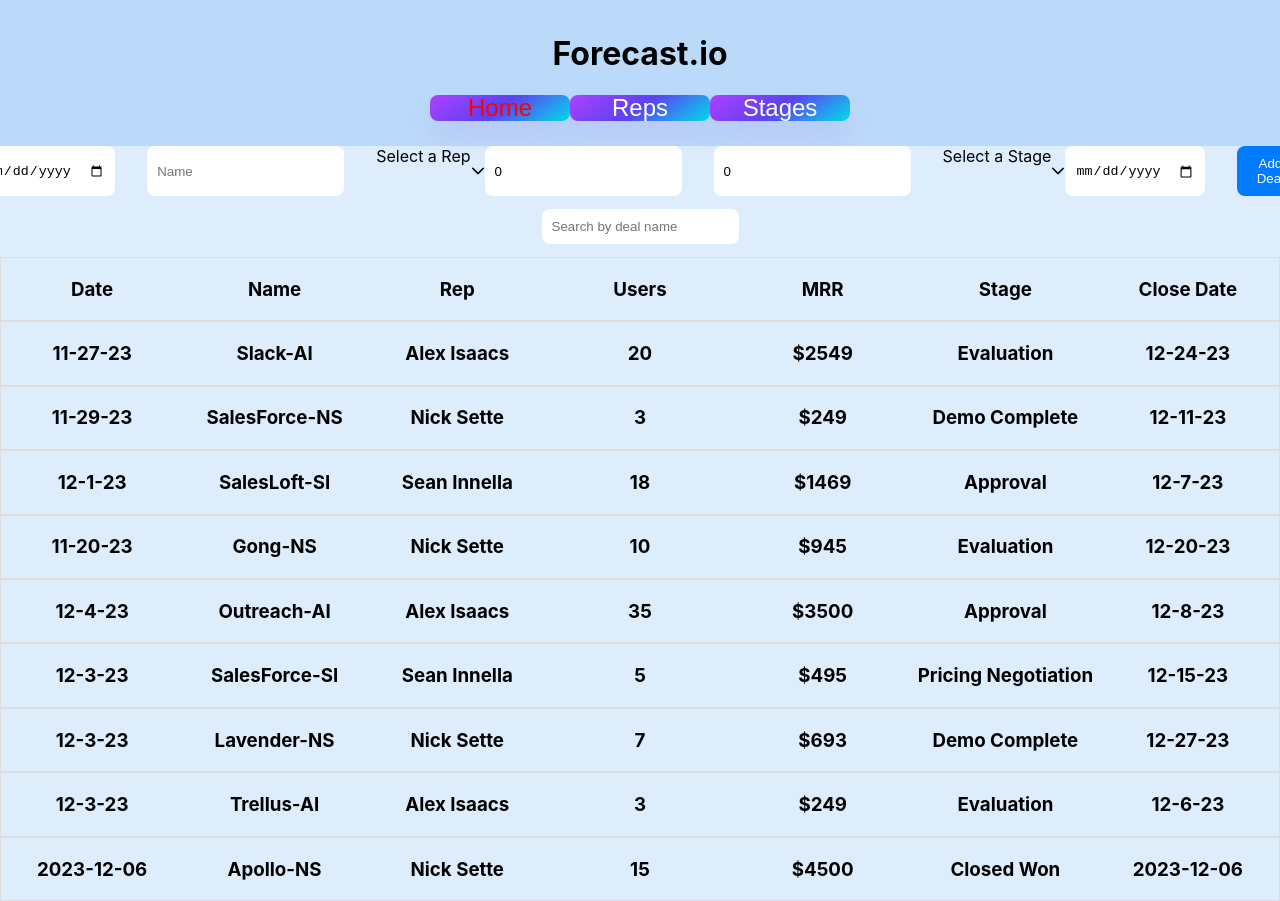
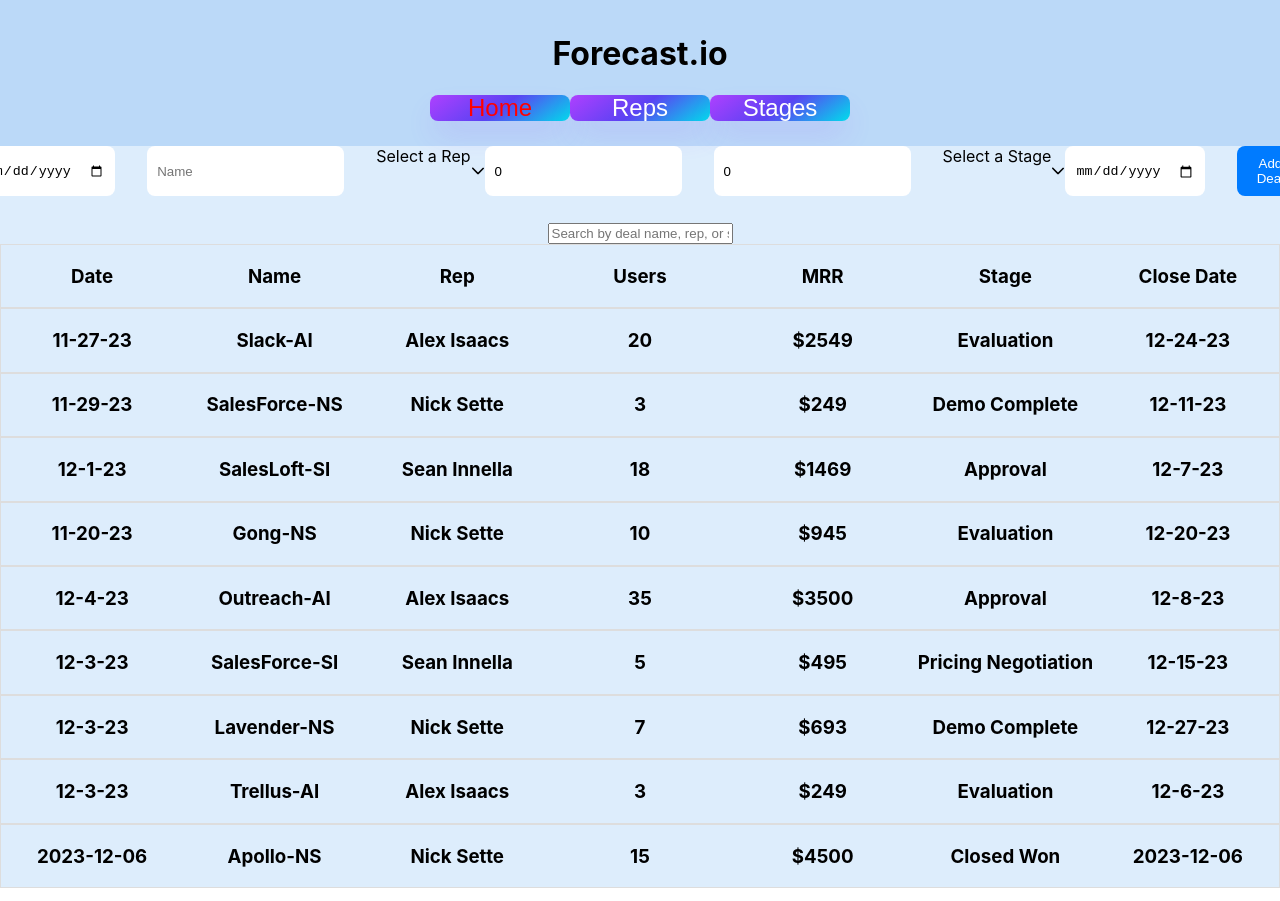
Before and after one commit to Alexisaacs18/salesForcasting, a React (Create React App) app in the folder sales-forcasting/: page / in a window 1280 px wide. Shown: the top 901 px of the page. Built offline with nearby package versions, Linux system fonts and the light colour scheme; data requests are answered from the project's data file.

Commit message:
added rep search capability

```diff
--- a/sales-forcasting/src/Components/PipelineContainer.js
+++ b/sales-forcasting/src/Components/PipelineContainer.js
@@ -22,16 +22,20 @@
         setDeals([...deals, newDeal])
     }
 
-    const filteredDeals = deals.filter(deal => deal.name.toLowerCase().includes(searchTerm.toLowerCase()))
+    const filteredDeals = deals.filter(deal => {
+        const lowerCaseSearchTerm = searchTerm.toLowerCase();
+        return (
+          deal.name.toLowerCase().includes(lowerCaseSearchTerm) ||
+          deal.rep.toLowerCase().includes(lowerCaseSearchTerm)
+        );
+      });
 
       return (
         <div className="Pipeline">
-            <Outlet />
-
           <div className='form'>
             <NewDealForm url={url} newDealHandler={newDealHandler} />
+          </div>
           <Search setSearchTerm={setSearchTerm} />
-            </div>
           <table className='Table'>
             <tbody>
               <tr className='tr'>
@@ -62,7 +66,6 @@
           {filteredDeals.map((deal) => (
             <Deals key={deal.id} deal={deal} />
           ))}
-
         </div>
       );
     }
--- a/sales-forcasting/src/Components/Search.js
+++ b/sales-forcasting/src/Components/Search.js
@@ -3,7 +3,7 @@
 function Search({ setSearchTerm }) {
     return (
         <div className="Search">
-            <input type="text" placeholder="Search by deal name" onChange={(e) => setSearchTerm(e.target.value)} />
+            <input type="text" placeholder="Search by deal name, rep, or stage" onChange={(e) => setSearchTerm(e.target.value)} />
         </div>
     );
 }
```
Lines whose indentation alone changed are shown as unchanged.
